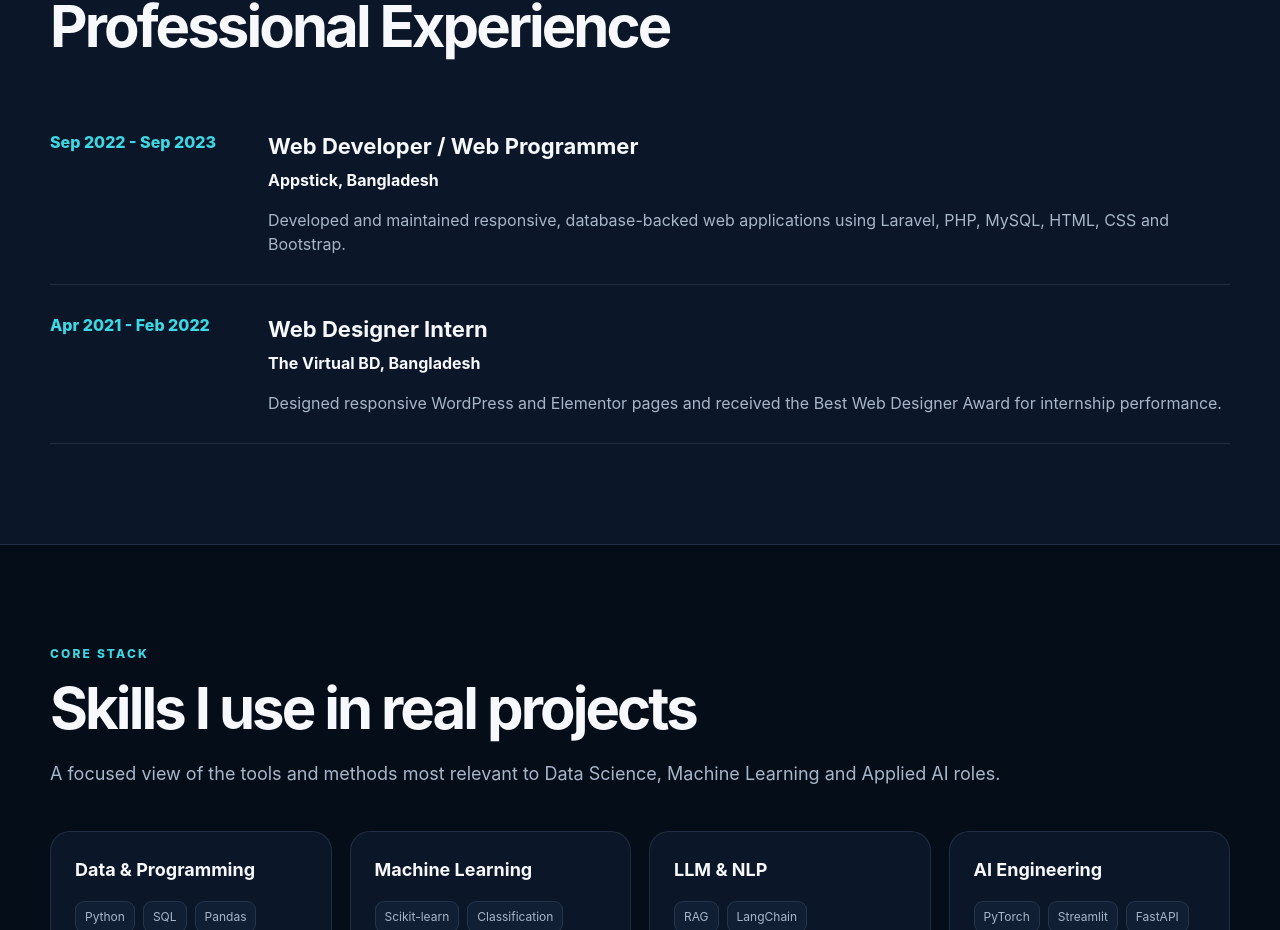
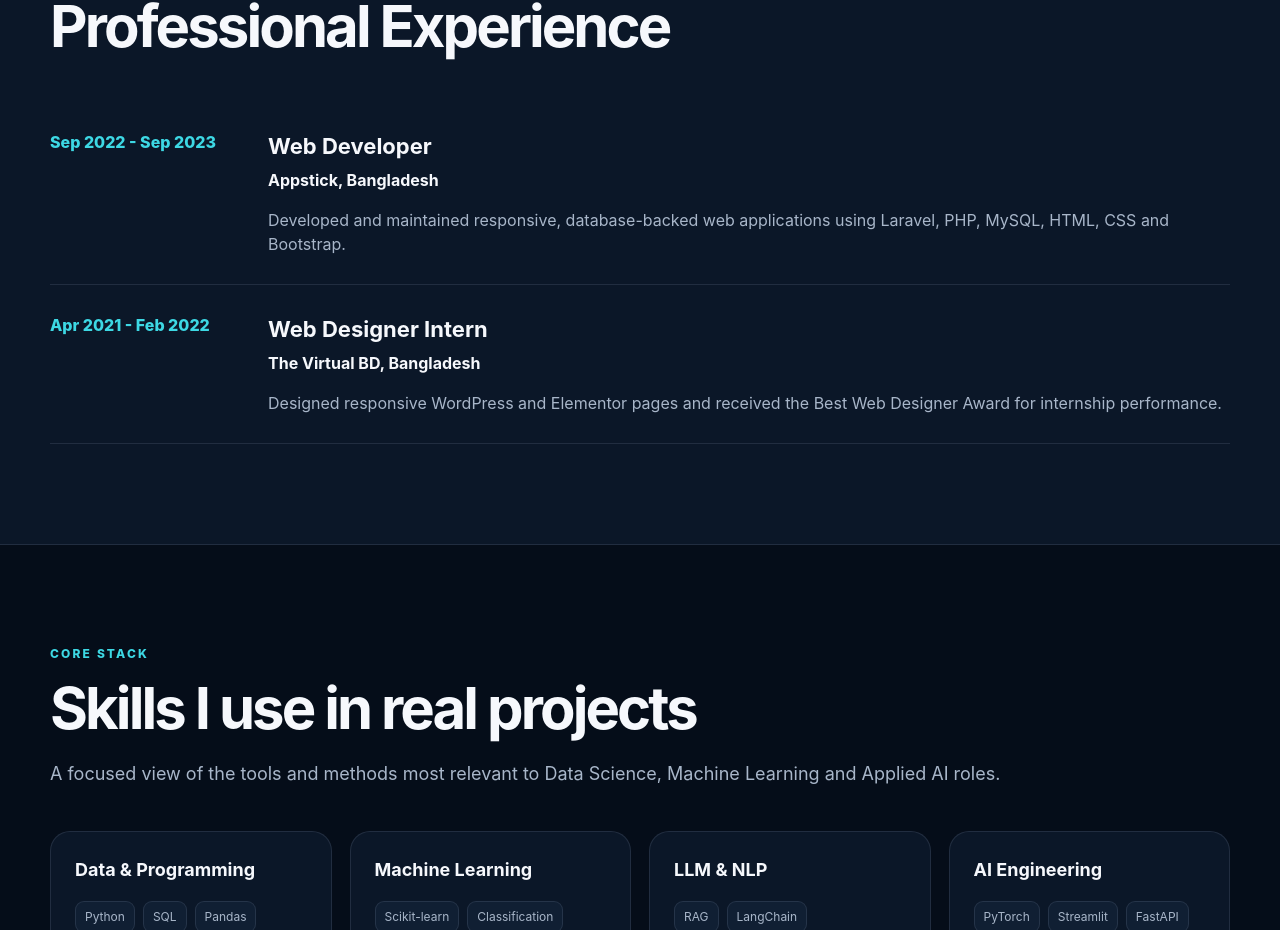
Before and after one commit to itsmeSwarnali/swarnalimollick, a Next.js app: page / in a window 1280 px wide. Shown: the part 3698-4628 px from the top of the page. Built offline with nearby package versions, Linux system fonts and the light colour scheme.

Commit message:
Update experience.js

```diff
--- a/data/experience.js
+++ b/data/experience.js
@@ -1,7 +1,7 @@
 export const experience=[
   {
     period:"Sep 2022 - Sep 2023",
-    role:"Web Developer / Web Programmer",
+    role:"Web Developer",
     organisation:"Appstick, Bangladesh",
     detail:"Developed and maintained responsive, database-backed web applications using Laravel, PHP, MySQL, HTML, CSS and Bootstrap."
   },
```
